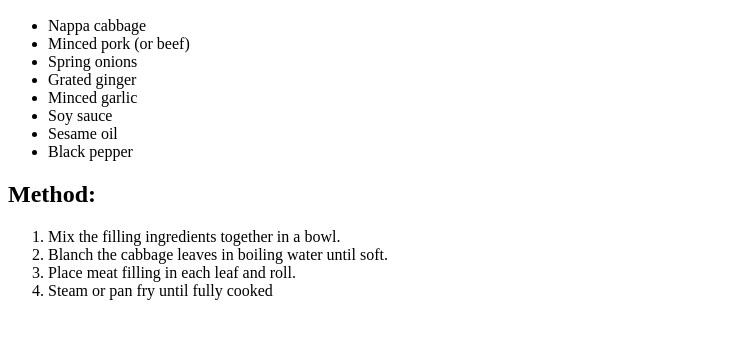
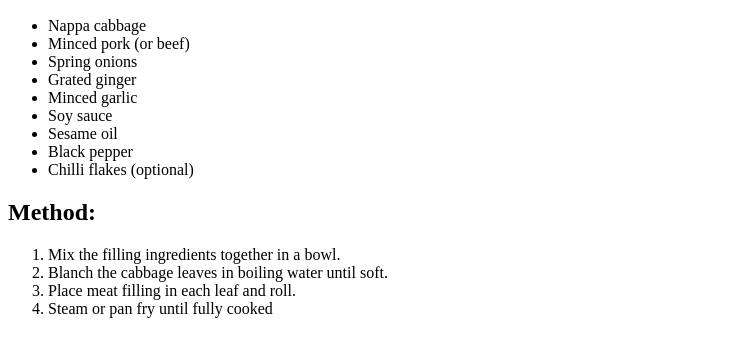
Before and after one commit to Xantiem/xantiem.github.io, a plain HTML site: page food/ChineseCabbageRolls.html in a window 1280 px wide. Shown: the part 119-476 px from the top of the page, without its empty margins (0-743 px from the left). Drawn offline with Linux system fonts and the light colour scheme.

Commit message:
Update ChineseCabbageRolls.html

```diff
--- a/food/ChineseCabbageRolls.html
+++ b/food/ChineseCabbageRolls.html
@@ -18,6 +18,7 @@
         <li>Soy sauce</li>
         <li>Sesame oil</li>
         <li>Black pepper</li>
+        <li>Chilli flakes (optional)</li>
     </ul>
 
     <h2>Method:</h2>
```
